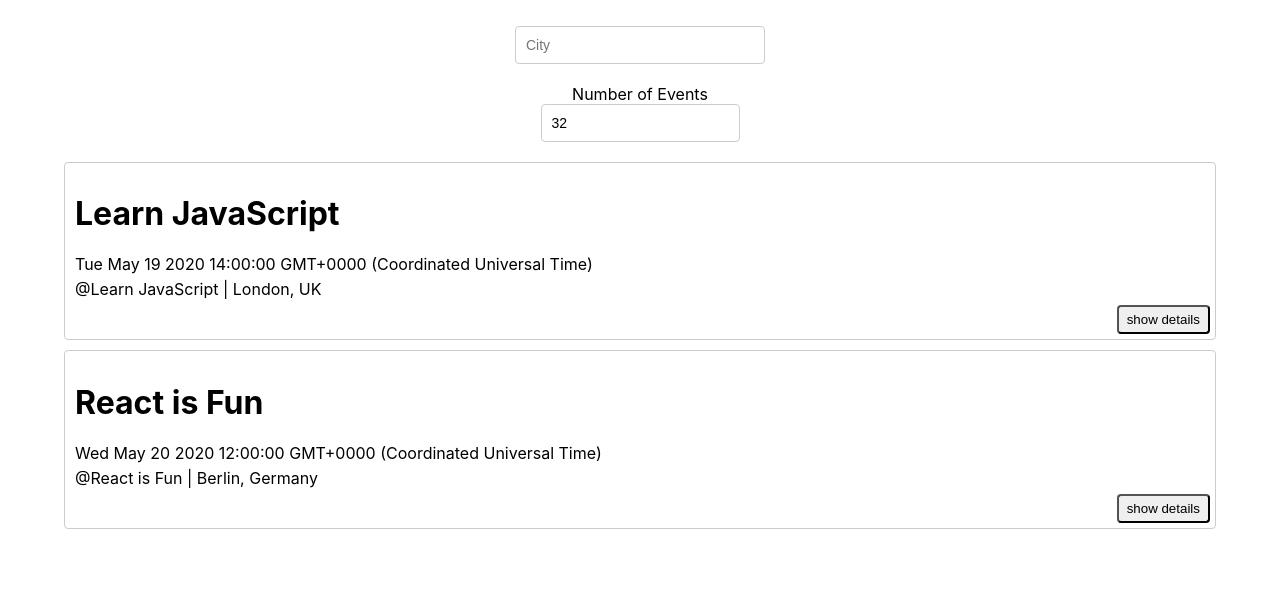
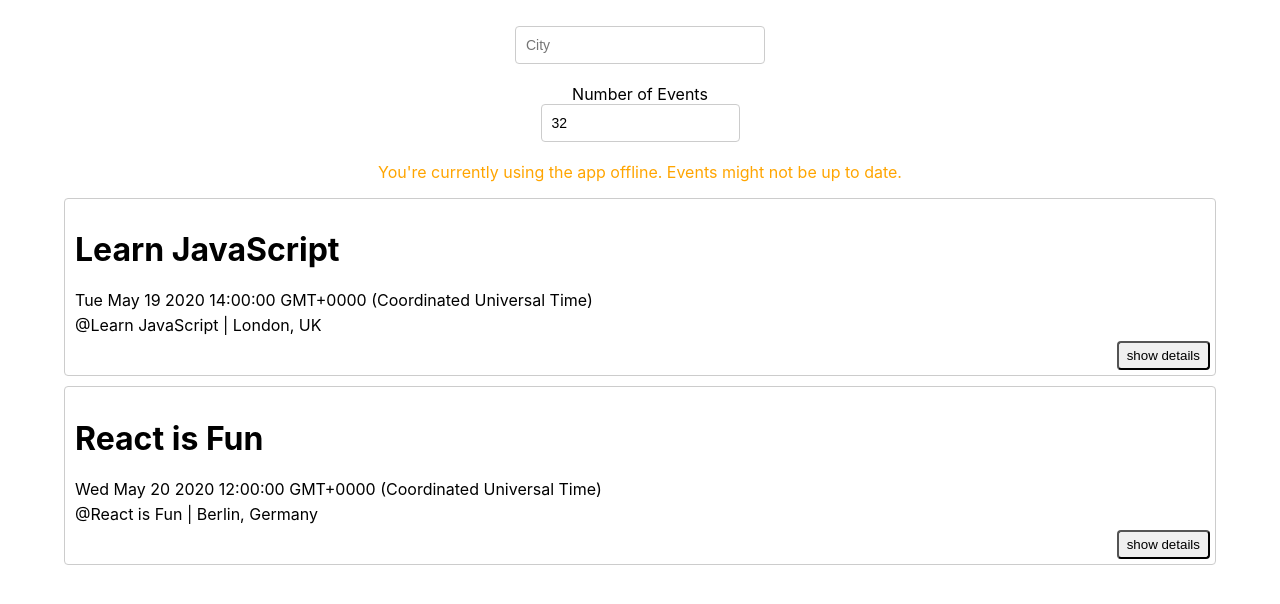
Before and after one commit to ecspecial/meet, a React (Create React App) app: page / in a window 1280 px wide. Shown: the top 604 px of the page. Built offline with nearby package versions, Linux system fonts and the light colour scheme; what atatus-spa would draw is missing.

Commit message:
Added warning alert for use offline

```diff
--- a/src/Alert.js
+++ b/src/Alert.js
@@ -31,8 +31,15 @@ class InfoAlert extends Alert {
 class WarningAlert extends Alert {
     constructor(props) {
         super(props);
+        this.color = 'orange';
+    }
+}
+
+class ErrorAlert extends Alert {
+    constructor(props) {
+        super(props);
         this.color = 'red';
     }
 }
 
-export { InfoAlert, WarningAlert };
+export { InfoAlert, WarningAlert, ErrorAlert };
--- a/src/EventList.js
+++ b/src/EventList.js
@@ -1,10 +1,16 @@
 import React, { Component } from "react";
 import Event from "./Event";
+import { WarningAlert } from "./Alert";
 
 class EventList extends Component {
     render() {
         const { events, eventsNumber } = this.props;
         return (
+            <div>
+                <div>
+                    { !navigator.online && <WarningAlert text="You're currently using the app offline. Events might not be up to date."></WarningAlert>}
+                </div>
+
                 <ul className="EventList">
                     { (eventsNumber ? events.slice(0, eventsNumber) : events).map(event =>
                         <li key={event.id}>
@@ -12,6 +18,7 @@ class EventList extends Component {
                         </li>
                         )}
                 </ul>
+            </div>
         );
     }
 }
--- a/src/NumberOfEvents.js
+++ b/src/NumberOfEvents.js
@@ -1,5 +1,5 @@
 import React, { Component } from "react";
-import { WarningAlert } from "./Alert";
+import { ErrorAlert } from "./Alert";
 
 class NumberOfEvents extends Component {
 
@@ -38,7 +38,7 @@ class NumberOfEvents extends Component {
                 />
 
                 {this.state.errorText && (
-                 <WarningAlert text = {this.state.errorText}/>
+                 <ErrorAlert text = {this.state.errorText}/>
                 )}
             </div>
         );
```
Lines whose indentation alone changed are shown as unchanged.
